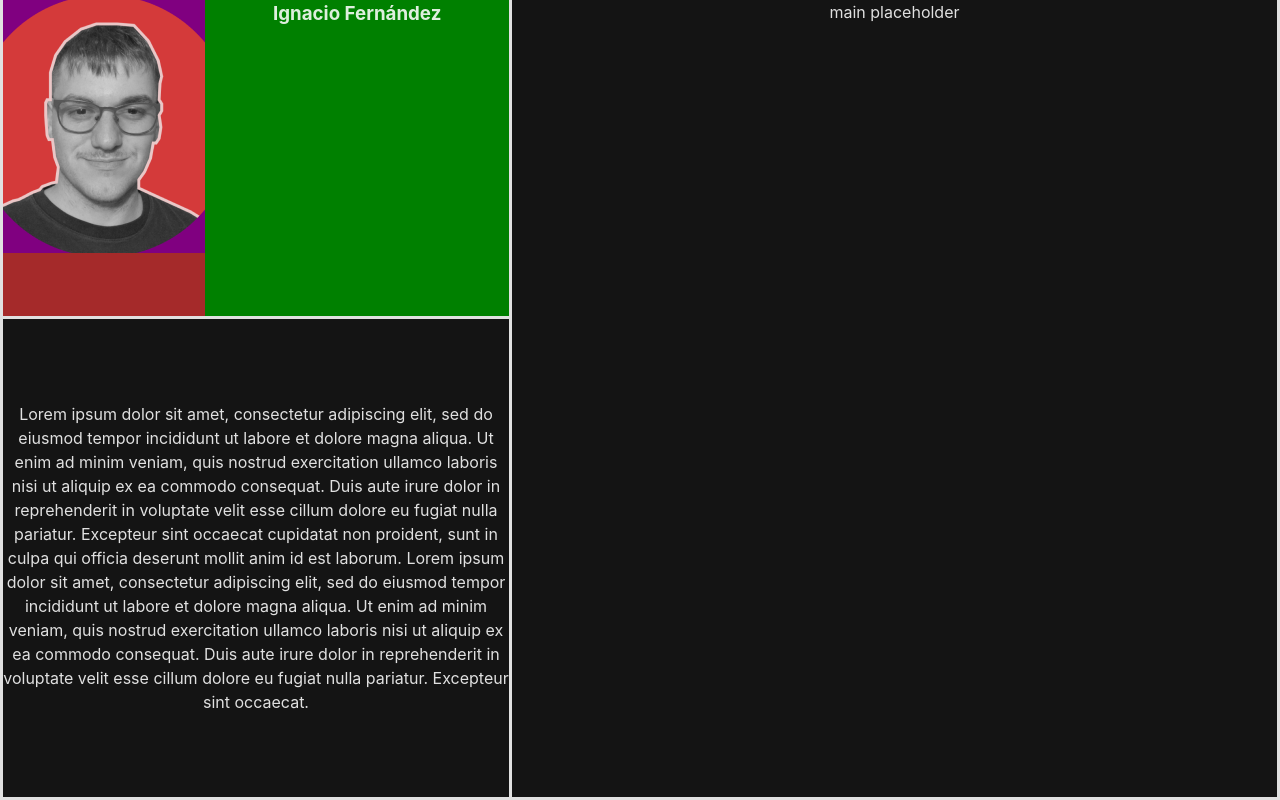
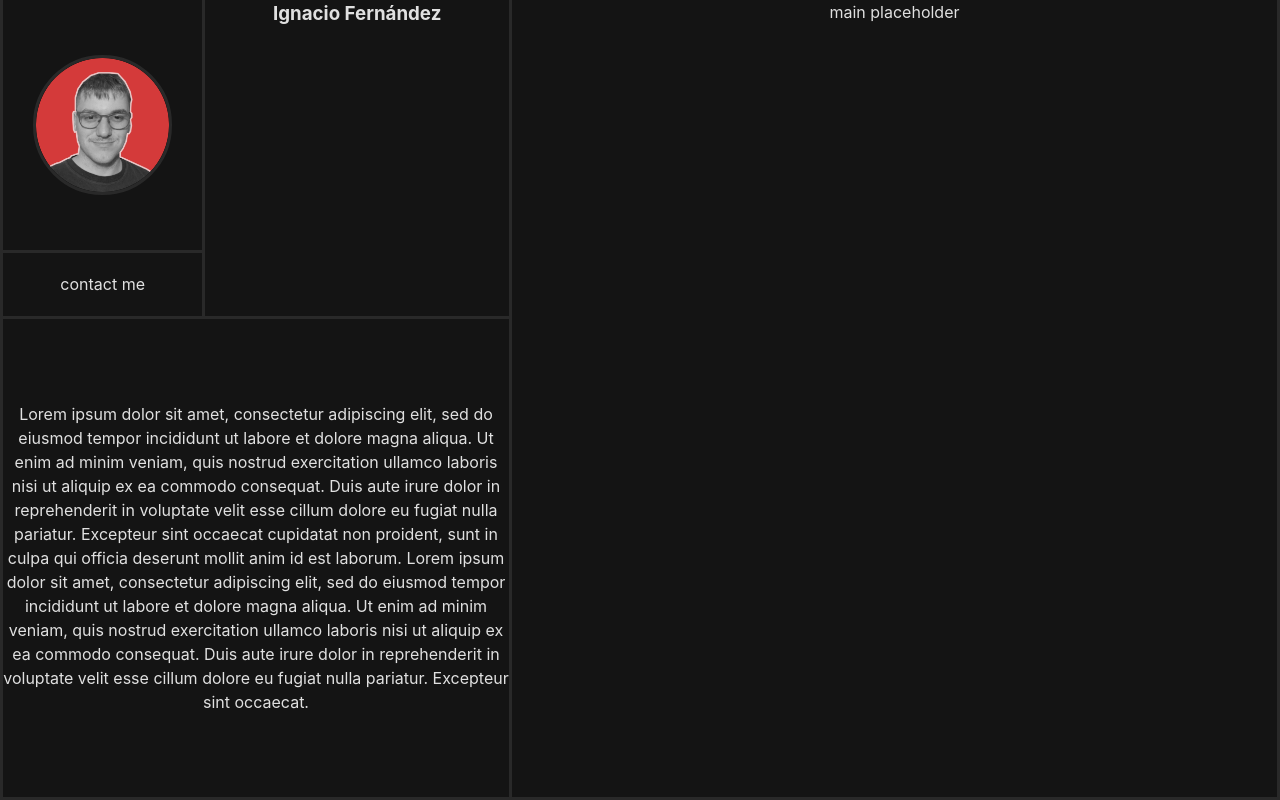
Before and after one commit to ignfer/portfolio, a React (Vite) app: page / in a window 1280 px wide. Built offline with nearby package versions, Linux system fonts and the light colour scheme.

Commit message:
Update
- Progress on the desire header look

```diff
--- a/src/App.css
+++ b/src/App.css
@@ -42,21 +42,18 @@ header{
 }
 
 .header-title-section{
-  background-color: green;
   float:right;
   width: 60%;
   height: 100%;
 }
 
 .header-pfp-contact-section{
-  background-color: blue;
   width: 40%;
   height: 100%;
   float:left;
 }
 
 .header-photo-section{
-  background-color: purple;
   width: 100%;
   height: 80%;
 
@@ -64,13 +61,36 @@ header{
   justify-content: center;
   align-items: center;
 
+  box-sizing: border-box;
+  border-style: none solid solid none;
+  border-width: var(--border-default-width);
+  border-color: var(--dark-color-1);
+
   overflow: hidden;
 }
 
+.header-photo-section > img {
+  width: 70%;
+
+  box-sizing: border-box;
+  border-style: solid;
+  border-radius: 100%;
+  border-width: var(--border-default-width);
+  border-color: var(--dark-color-1);
+}
+
 .header-contact-section{
-  background-color: brown;
   width: 100%;
   height: 20%;
+
+  box-sizing: border-box;
+  border-style: none solid none none;
+  border-width: var(--border-default-width);
+  border-color: var(--dark-color-1);
+
+  display: flex;
+  justify-content: center;
+  align-items: center;
 }
 
 main{
--- a/src/App.jsx
+++ b/src/App.jsx
@@ -16,7 +16,7 @@ function App() {
             </section>
 
             <section className='header-contact-section'>
-
+              contact me
             </section>
           </section>
 
--- a/src/index.css
+++ b/src/index.css
@@ -14,7 +14,7 @@
   -webkit-text-size-adjust: 100%;
 
   --dark-color-0:#141414;
-  --darl-color-1:#292929;
+  --dark-color-1:#292929;
 
   --default-border-width:3px;
 }
```
